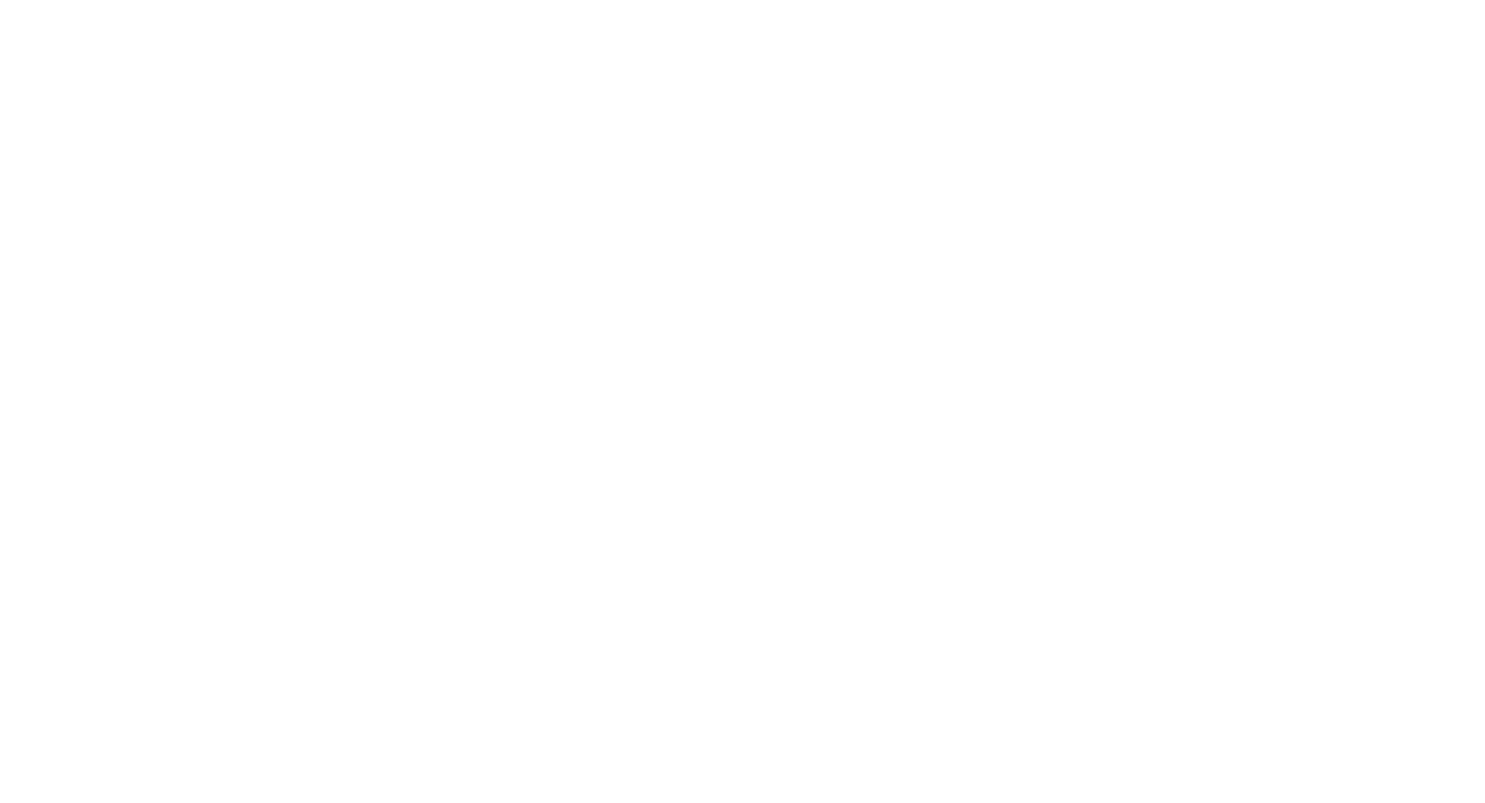
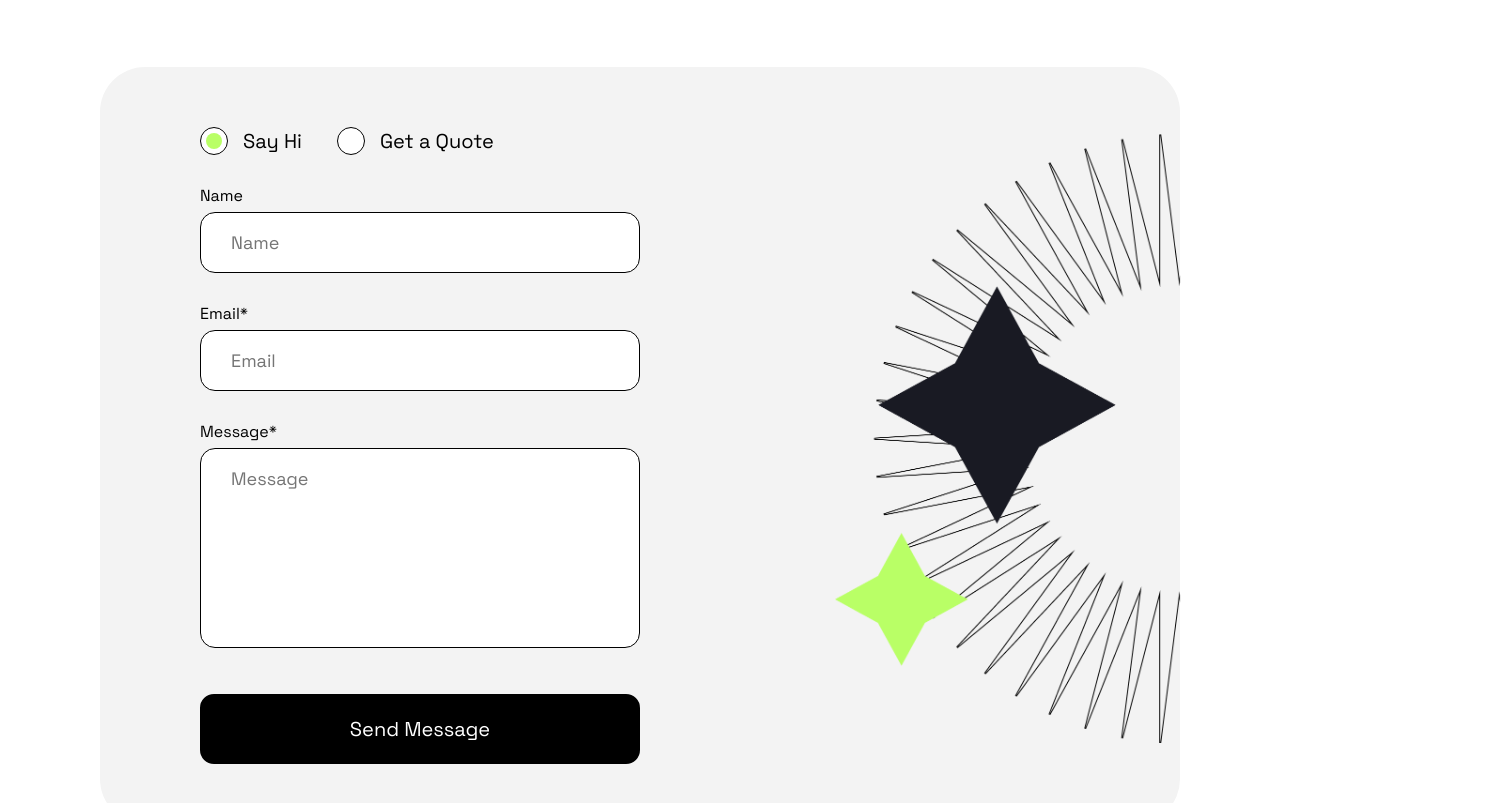
Before and after one commit to maksym-bezditko/positivus, a React (Vite) app: page / in a window 1280 px wide. Shown: the part 6960-7763 px from the top of the page, 1485 px wide, since content can reach past the window. Built offline with nearby package versions, Linux system fonts and the light colour scheme.

Commit message:
feat: implement Contact Us section

```diff
--- a/src/App.tsx
+++ b/src/App.tsx
@@ -9,6 +9,7 @@ import { CaseStudiesSection } from "./components/sections/CaseStudiesSection";
 import { WorkingProcessSection } from "./components/sections/WorkingProcessSection";
 import { TeamSection } from "./components/sections/TeamSection";
 import { TestimonialsSection } from "./components/sections/TestimonialsSection";
+import { ContactUsSection } from "./components/sections/ContactUsSection";
 
 const App = () => {
   return (
@@ -30,6 +31,8 @@ const App = () => {
       <TeamSection />
 
       <TestimonialsSection />
+
+      <ContactUsSection />
     </PageWrapper>
   );
 };
--- a/src/components/Button.tsx
+++ b/src/components/Button.tsx
@@ -4,13 +4,26 @@ type ButtonProps = {
   label: string;
   isInverted?: boolean;
   width?: string;
+  marginTop?: string;
+  type?: "button" | "submit" | "reset";
 };
 
 export const Button = (props: ButtonProps) => {
-  const { label, isInverted = false, width = "auto" } = props;
+  const {
+    label,
+    isInverted = false,
+    width = "auto",
+    marginTop = "0px",
+    type = "button",
+  } = props;
 
   return (
-    <StyledButton $isInverted={isInverted} $width={width}>
+    <StyledButton
+      $isInverted={isInverted}
+      $width={width}
+      $marginTop={marginTop}
+      type={type}
+    >
       {label}
     </StyledButton>
   );
@@ -19,6 +32,7 @@ export const Button = (props: ButtonProps) => {
 const StyledButton = styled.button<{
   $isInverted?: boolean;
   $width?: string;
+  $marginTop?: string;
 }>`
   padding: 20px 35px;
   transition: all 0.3s ease-in-out;
@@ -27,6 +41,7 @@ const StyledButton = styled.button<{
   background-color: ${(props) => (props.$isInverted ? "#fff" : "#000")};
   color: ${(props) => (props.$isInverted ? "#000" : "#fff")};
   width: ${(props) => props.$width};
+  margin-top: ${(props) => props.$marginTop};
   cursor: pointer;
 
   &:hover {
--- /dev/null
+++ b/src/components/ContactUsForm.tsx
@@ -0,0 +1,129 @@
+import { useState } from "react";
+import styled from "styled-components";
+import { FormInput } from "./FormInput";
+import { Button } from "./Button";
+
+import ContactFormDecoration from "../assets/contact-form-decor.png";
+import { Typography } from "./Typography";
+
+export const ContactUsForm = () => {
+  const [isSayHi, setIsSayHi] = useState(true);
+
+  const handleSubmit = (event: React.FormEvent<HTMLFormElement>) => {
+    event.preventDefault();
+  };
+
+  return (
+    <StyledFormWrapper>
+      <StyledForm onSubmit={handleSubmit}>
+        <StyledRadioButtonWrapper>
+          <StyledRadioButton onClick={() => setIsSayHi(true)}>
+            <StyledInput
+              type="radio"
+              id="say-hi"
+              name="appeal-type"
+              value="say-hi"
+              checked={isSayHi}
+            />
+
+            <Typography htmlFor="say-hi" label="Say Hi" tag="label" />
+          </StyledRadioButton>
+
+          <StyledRadioButton onClick={() => setIsSayHi(false)}>
+            <StyledInput
+              type="radio"
+              id="get-a-quote"
+              name="appeal-type"
+              value="get-a-quote"
+              checked={!isSayHi}
+            />
+
+            <Typography htmlFor="get-a-quote" label="Get a Quote" tag="label" />
+          </StyledRadioButton>
+        </StyledRadioButtonWrapper>
+
+        <FormInput label="Name" inputFieldType="text" />
+
+        <FormInput label="Email" inputFieldType="text" isRequired />
+
+        <FormInput label="Message" inputFieldType="textarea" isRequired />
+
+        <Button label="Send Message" marginTop="15px" type="submit" />
+      </StyledForm>
+
+      <StyledDecorationWrapper>
+        <StyledImage src={ContactFormDecoration} />
+      </StyledDecorationWrapper>
+    </StyledFormWrapper>
+  );
+};
+
+const StyledFormWrapper = styled.div`
+  display: grid;
+  grid-template-columns: 1fr 1fr;
+
+  background-color: #f3f3f3;
+  padding: 60px 100px;
+  border-radius: 45px;
+  position: relative;
+`;
+
+const StyledForm = styled.form`
+  display: grid;
+  grid-row-gap: 25px;
+`;
+
+const StyledDecorationWrapper = styled.div`
+  position: absolute;
+  right: -305px;
+  bottom: 0;
+  width: 650px;
+  height: 690px;
+`;
+
+const StyledRadioButtonWrapper = styled.div`
+  display: grid;
+  grid-auto-flow: column;
+  grid-column-gap: 35px;
+  justify-content: start;
+`;
+
+const StyledRadioButton = styled.div`
+  display: grid;
+  grid-auto-flow: column;
+  grid-column-gap: 15px;
+  justify-content: start;
+
+  * {
+    cursor: pointer;
+  }
+`;
+
+const StyledInput = styled.input`
+  position: relative;
+  width: 28px;
+  height: 28px;
+  border: 1px solid black;
+  border-radius: 50%;
+  appearance: none;
+  cursor: pointer;
+  outline: none;
+  background-color: white;
+
+  &:checked::before {
+    content: "";
+    display: block;
+    position: absolute;
+    top: 50%;
+    left: 50%;
+    transform: translate(-50%, -50%);
+    width: 16px;
+    height: 16px;
+    background-color: #b9ff66;
+    border-radius: 50%;
+  }
+`;
+
+const StyledImage = styled.img`
+  width: 100%;
+`;
--- /dev/null
+++ b/src/components/FormInput.tsx
@@ -0,0 +1,58 @@
+import styled from "styled-components";
+import { Typography } from "./Typography";
+
+type FormInputProps = {
+  label: string;
+  inputFieldType: "text" | "textarea";
+  isRequired?: boolean;
+};
+
+export const FormInput = (props: FormInputProps) => {
+  const { label, inputFieldType, isRequired } = props;
+
+  return (
+    <StyledWrapper>
+      <Typography
+        label={label + (isRequired ? "*" : "")}
+        fontSize={16}
+        lineHeight={2}
+      />
+
+      {inputFieldType === "text" && (
+        <StyledInput type="text" required={isRequired} placeholder={label} />
+      )}
+
+      {inputFieldType === "textarea" && (
+        <StyledTextarea required={isRequired} placeholder={label} />
+      )}
+    </StyledWrapper>
+  );
+};
+
+const StyledWrapper = styled.div``;
+
+const StyledInput = styled.input`
+  border: 1px solid #000;
+  padding: 18px 30px;
+  border-radius: 15px;
+  width: 100%;
+  font-size: 18px;
+
+  &:focus {
+    outline: none;
+  }
+`;
+
+const StyledTextarea = styled.textarea`
+  width: 100%;
+  height: 200px;
+  border: 1px solid #000;
+  padding: 18px 30px;
+  border-radius: 15px;
+  font-size: 18px;
+  resize: none;
+
+  &:focus {
+    outline: none;
+  }
+`;
--- a/src/components/Section.tsx
+++ b/src/components/Section.tsx
@@ -49,11 +49,3 @@ const StyledHeadingWrapper = styled.div`
   margin-bottom: 80px;
   margin-top: 140px;
 `;
-
-const StyledTestimonialsWrapper = styled.div`
-  display: grid;
-  grid-auto-flow: row;
-  grid-row-gap: 30px;
-
-	overflow: hidden;
-`;
--- a/src/components/Typography.tsx
+++ b/src/components/Typography.tsx
@@ -2,7 +2,7 @@ import styled, { css } from "styled-components";
 
 type TypographyProps = {
   label: string;
-  tag?: "p" | "span" | "h1" | "h2" | "h3";
+  tag?: "p" | "span" | "h1" | "h2" | "h3" | "label";
   lineHeight?: number;
   fontSize?: number;
   color?: string;
@@ -13,6 +13,7 @@ type TypographyProps = {
   paddingBottom?: number;
   paddingLeft?: number;
   paddingRight?: number;
+  htmlFor?: string;
 };
 
 export const Typography = (props: TypographyProps) => {
@@ -29,6 +30,7 @@ export const Typography = (props: TypographyProps) => {
     paddingBottom = 0,
     paddingLeft = 0,
     paddingRight = 0,
+    htmlFor,
   } = props;
 
   const sharedProps = {
@@ -55,6 +57,12 @@ export const Typography = (props: TypographyProps) => {
       return <StyledH2 {...sharedProps}>{label}</StyledH2>;
     case "h3":
       return <StyledH3 {...sharedProps}>{label}</StyledH3>;
+    case "label":
+      return (
+        <StyledLabel {...sharedProps} htmlFor={htmlFor}>
+          {label}
+        </StyledLabel>
+      );
     default:
       return <StyledP {...sharedProps}>{label}</StyledP>;
   }
@@ -111,3 +119,7 @@ const StyledH2 = styled.h2<SharedTypographyProps>`
 const StyledH3 = styled.h3<SharedTypographyProps>`
   ${StyledTypography}
 `;
+
+const StyledLabel = styled.label<SharedTypographyProps>`
+  ${StyledTypography}
+`;
--- /dev/null
+++ b/src/components/sections/ContactUsSection.tsx
@@ -0,0 +1,13 @@
+import { ContactUsForm } from "../ContactUsForm";
+import { Section } from "../Section";
+
+export const ContactUsSection = () => {
+  return (
+    <Section
+      title="Contact Us"
+      description="Connect with Us: Let's Discuss Your Digital Marketing Needs"
+    >
+			<ContactUsForm />
+		</Section>
+  );
+};
```
Also changed, not shown: src/assets/contact-form-decor.png (added).
